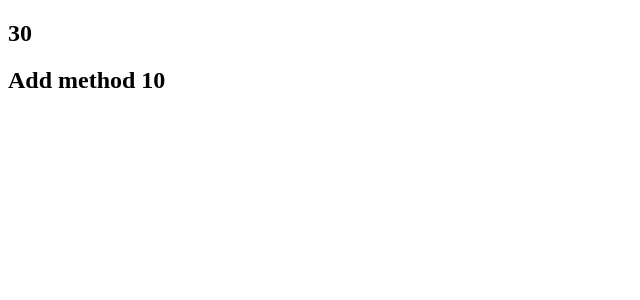
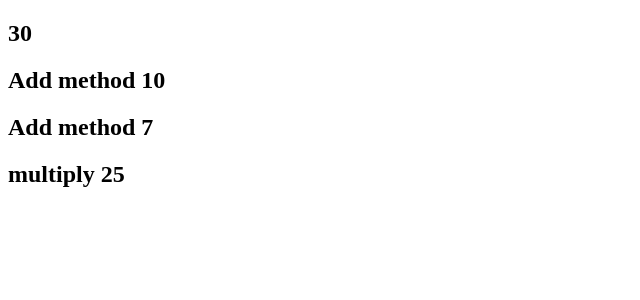
Before and after one commit to milan-sony/learn_vue.js, a Vue app: page / in a window 1280 px wide. Shown: the top 300 px of the page, without its empty margins (0-640 px from the left). Built offline with nearby package versions, Linux system fonts and the light colour scheme.

Commit message:
methods and this keyword

```diff
--- a/src/App.vue
+++ b/src/App.vue
@@ -2,7 +2,9 @@
 
   <h2>{{ 10 + 20 }}</h2>
 
-  <h2>Add method {{ add() }}</h2>
+  <h2>Add method {{ add(2, 3, 5) }}</h2>
+  <h2>Add method {{ add(2, 3, 2) }}</h2>
+  <h2>multiply {{ multiply(5) }}</h2>
 
 </template>
 
@@ -12,15 +14,17 @@ export default {
   name: "App",
   data() {
     return {
-
+      baseMultiplier:5
     }
   },
   methods:{
-    add(){
-      return 2+3+5
+    add(num1, num2, num3){
+      return num1 + num2 + num3
+    },
+    multiply(num){
+      return num * this.baseMultiplier
     }
   }
-
 }
 
 </script>
```
